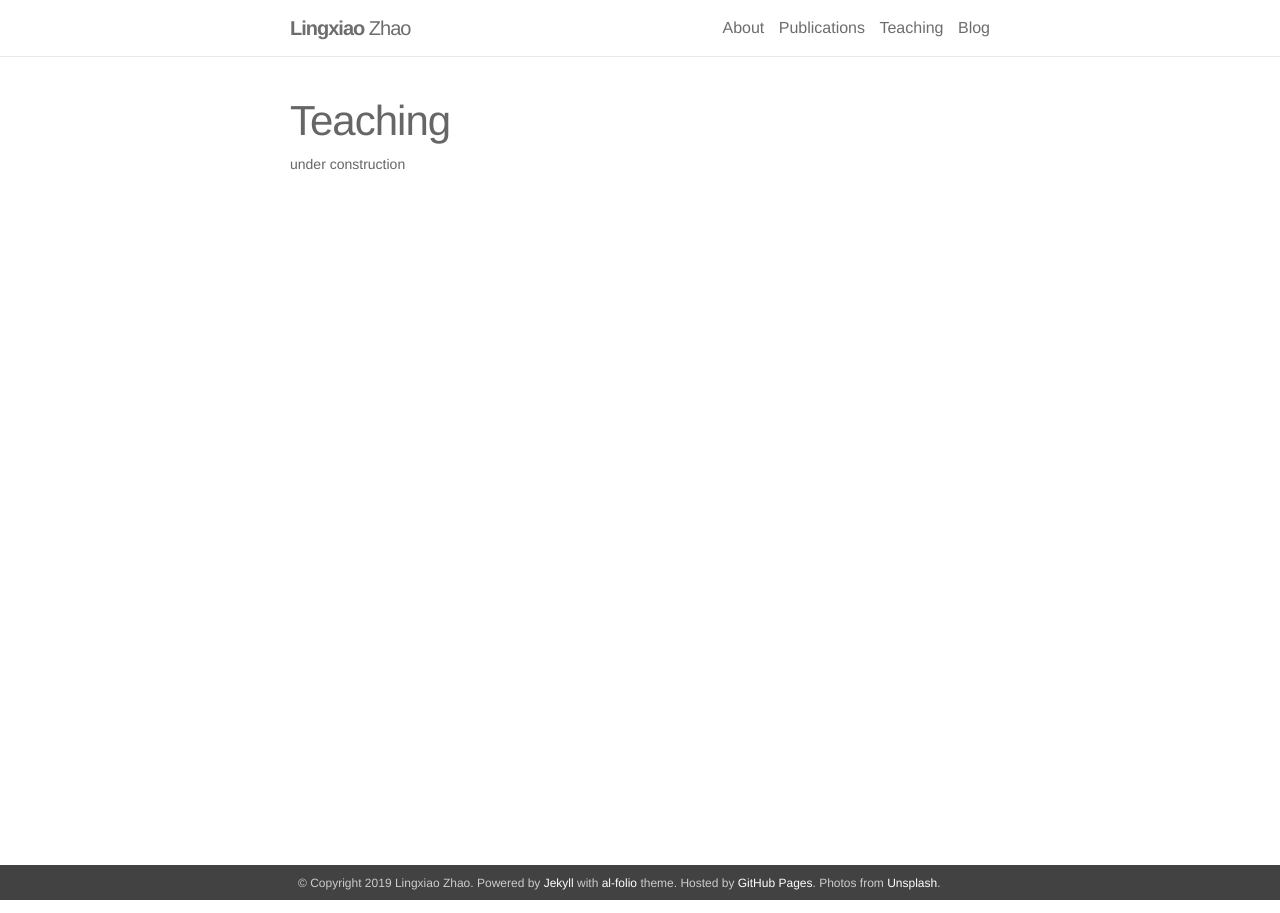
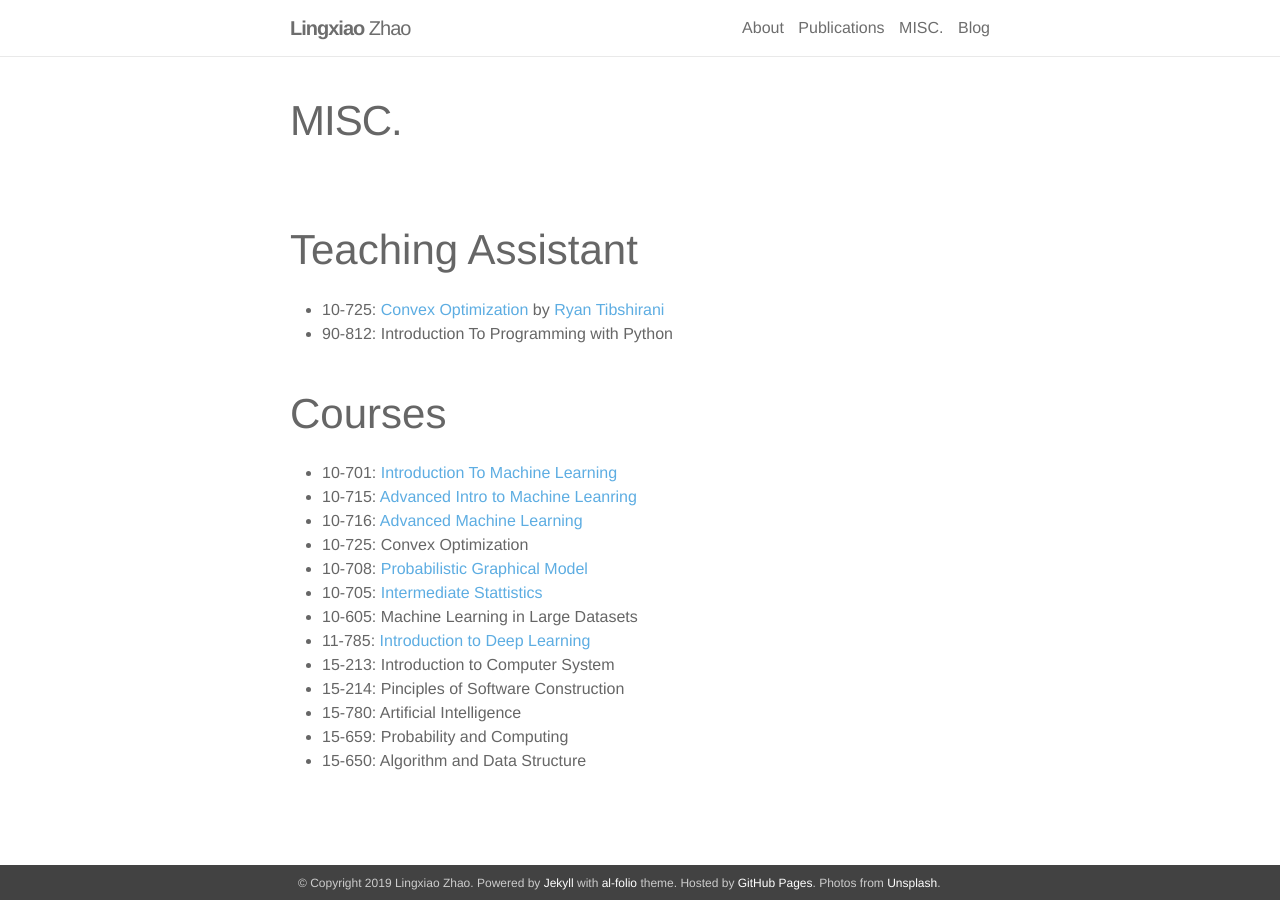
Before and after one commit to LingxiaoShawn/LingxiaoShawn.github.io, a Jekyll site: the page built from _pages/teaching.md, in a window 1280 px wide. Built offline with Jekyll 4.4.1, drawn with Linux system fonts in a browser that asks for light colours; nearby versions of some CDN libraries.

Commit message:
teaching

```diff
--- a/_pages/teaching.md
+++ b/_pages/teaching.md
@@ -1,6 +1,26 @@
 ---
 layout: page
 permalink: /teaching/
-title: Teaching
-description: under construction
+title: MISC.
+description:
 ---
+
+## Teaching Assistant
+* 10-725: [Convex Optimization](https://www.stat.cmu.edu/~ryantibs/convexopt/) by [Ryan Tibshirani](http://www.stat.cmu.edu/~ryantibs/)
+* 90-812: Introduction To Programming with Python
+
+
+## Courses
+* 10-701: [Introduction To Machine Learning]()
+* 10-715: [Advanced Intro to Machine Leanring](http://www.cs.cmu.edu/~nihars/teaching/10715-Fa19/index.html)
+* 10-716: [Advanced Machine Learning](http://www.cs.cmu.edu/~pradeepr/716/)
+* 10-725: Convex Optimization
+* 10-708: [Probabilistic Graphical Model](https://sailinglab.github.io/pgm-spring-2019/)
+* 10-705: [Intermediate Stattistics](http://www.stat.cmu.edu/~siva/705/main.html)
+* 10-605: Machine Learning in Large Datasets
+* 11-785: [Introduction to Deep Learning](http://deeplearning.cs.cmu.edu/)
+* 15-213: Introduction to Computer System
+* 15-214: Pinciples of Software Construction
+* 15-780: Artificial Intelligence
+* 15-659: Probability and Computing
+* 15-650: Algorithm and Data Structure
```
